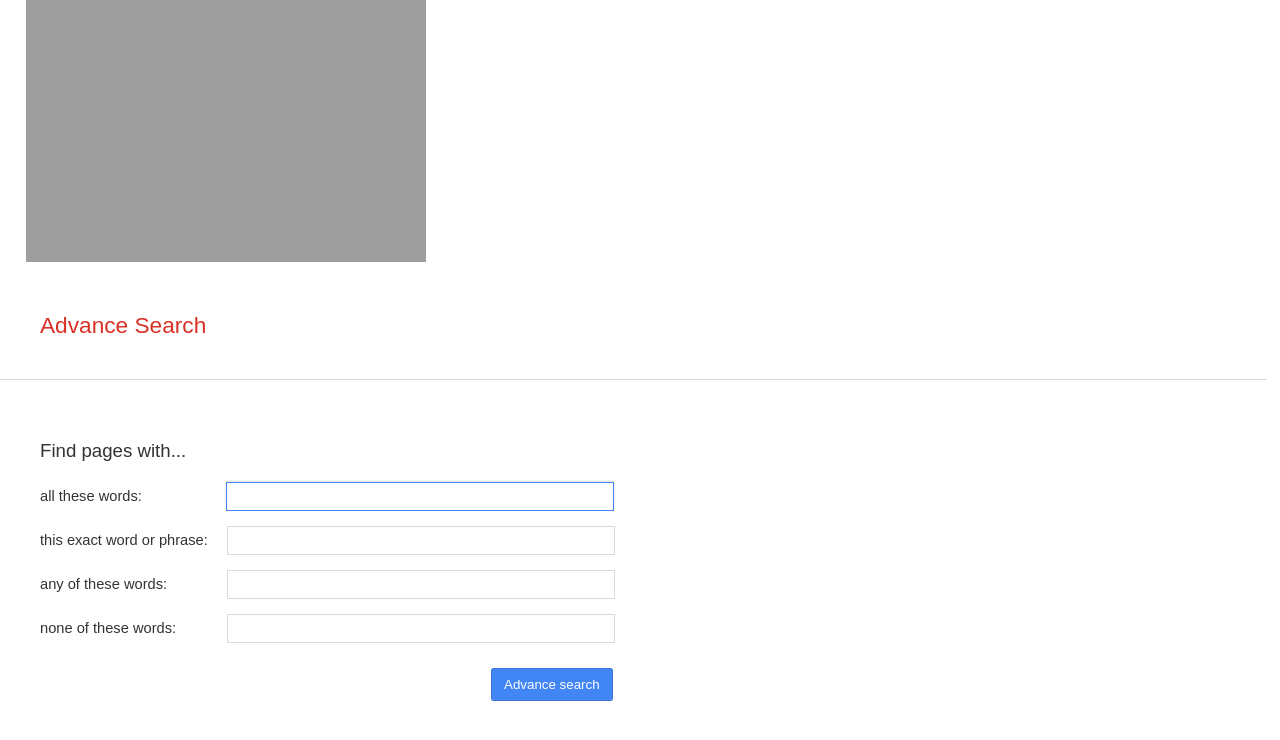
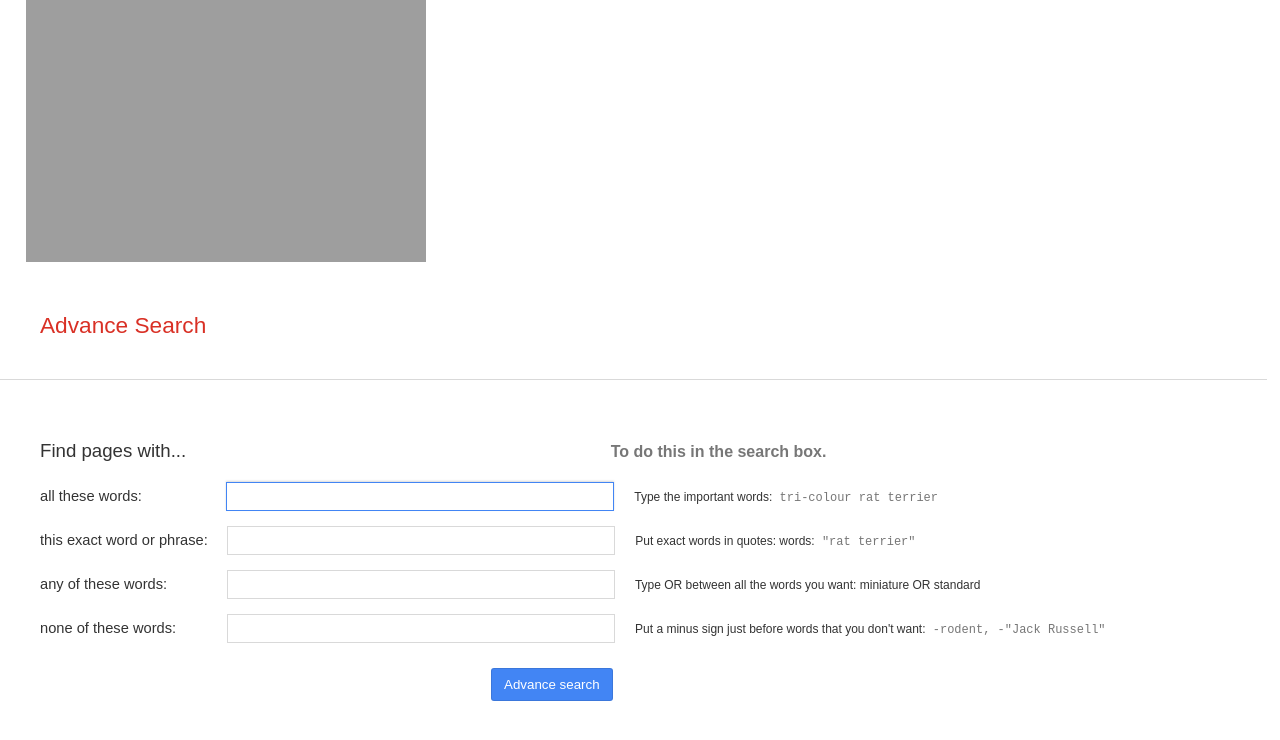
Before and after one commit to alifareeq77/search, a plain HTML site: page google_advance.html in a window 1280 px wide. Shown: the part 64-804 px from the top of the page. Drawn offline with Linux system fonts and the light colour scheme.

Commit message:
advanced search fixed

```diff
--- a/google_advance.html
+++ b/google_advance.html
@@ -24,20 +24,33 @@
     <div id="bord"> </div>
     <div class="main">
         <form action="https://www.google.com/search">
-            <span>Find pages with...</span>
+            <span>Find pages with...</span> <span
+                style="color:#777;margin-left:420px ;font-size:12pt; font-weight: bold;">To do this in the
+                search box.
+            </span>
             <div class="main_boxes">
                 <div><span style="font-size: 11pt;">all these words:</span>
-                    <input autocomplete="off" class="search_box1" autofocus type="text" name="as_q" />
+                    <input autocomplete="off" class="search_box1" autofocus type="text" name="as_q" /><span
+                        style="margin-left: 20px; font-size:9pt ;font-family:arial,san-serif">Type the important
+                        words:</span><span style="font-size:9pt ;font-family:monospace ;color:#777"> tri-colour rat
+                        terrier</span>
                 </div>
                 <div> <span style="font-size: 11pt;">this exact word or phrase:</span>
-                    <input autocomplete="off" class="search_box2" type="text" name="as_epq" />
+                    <input autocomplete="off" class="search_box2" type="text" name="as_epq" /><span
+                        style="margin-left: 20px; font-size:9pt ;font-family:arial,san-serif">Put exact words in quotes:
+                        words:</span><span style="font-size:9pt ;font-family:monospace ;color:#777"> "rat
+                        terrier"</span>
                 </div>
                 <div><span style="font-size: 11pt;">any of these words:</span>
-                    <input autocomplete="off" class="search_box3" type="text" name="as_oq" />
+                    <input autocomplete="off" class="search_box3" type="text" name="as_oq" /><span
+                        style="margin-left: 20px; font-size:9pt ;font-family:arial,san-serif">Type OR between all the
+                        words you want: miniature OR standard</span>
                 </div>
                 <div>
                     <span style="font-size: 11pt;">none of these words:</span><input class="search_box4" type="text"
-                        name="as_eq" />
+                        name="as_eq" /><span
+                        style="margin-left: 20px; font-size:9pt ;font-family:arial,san-serif">Put a minus sign just before words that you
+                         don't want:</span><span style="font-size:9pt ;font-family:monospace ;color:#777">  -rodent, -"Jack Russell"</span>
                 </div>
                 <div class="search_button">
                     <input autocomplete="off" type="submit" value="Advance search">
```
